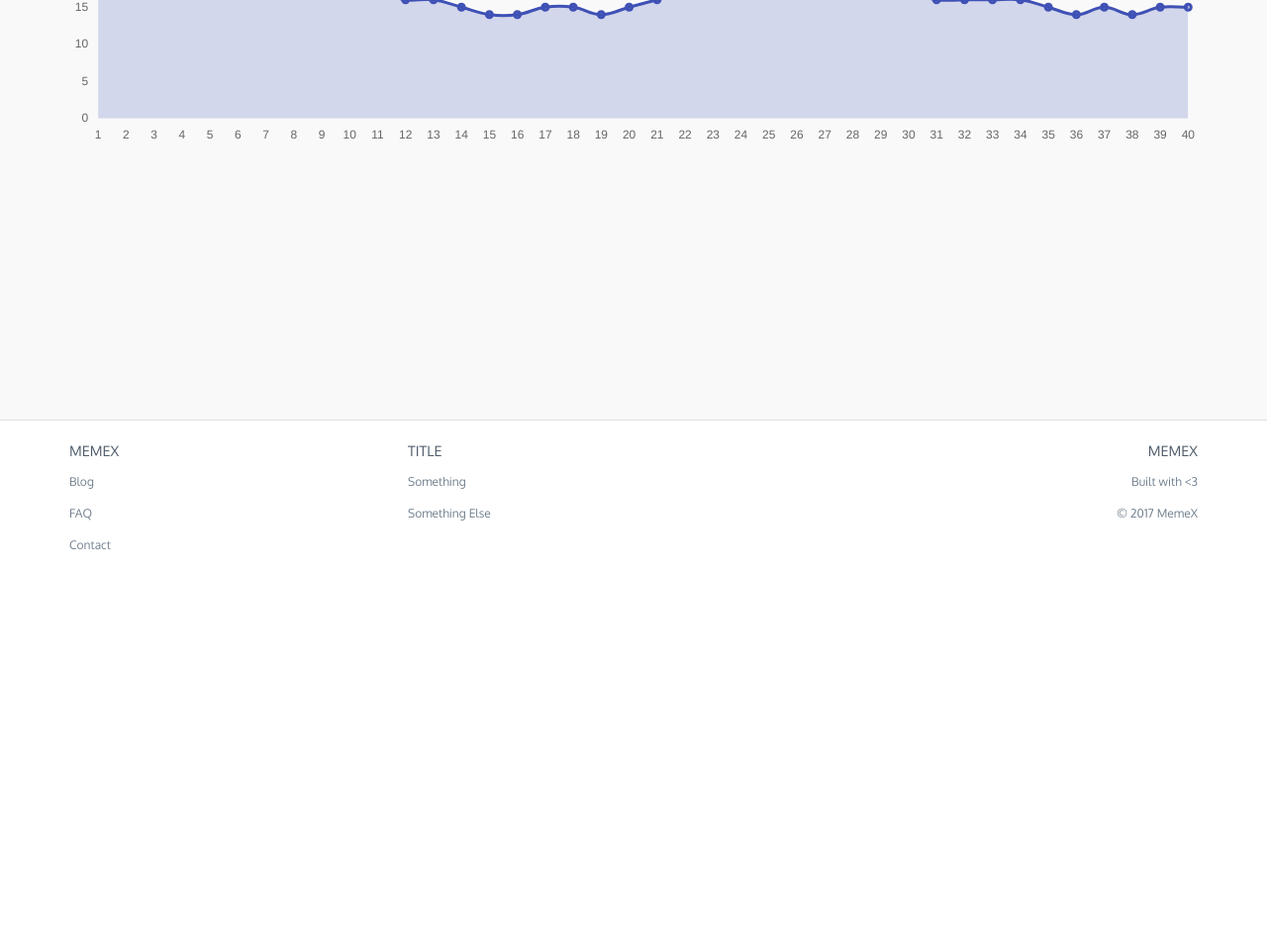
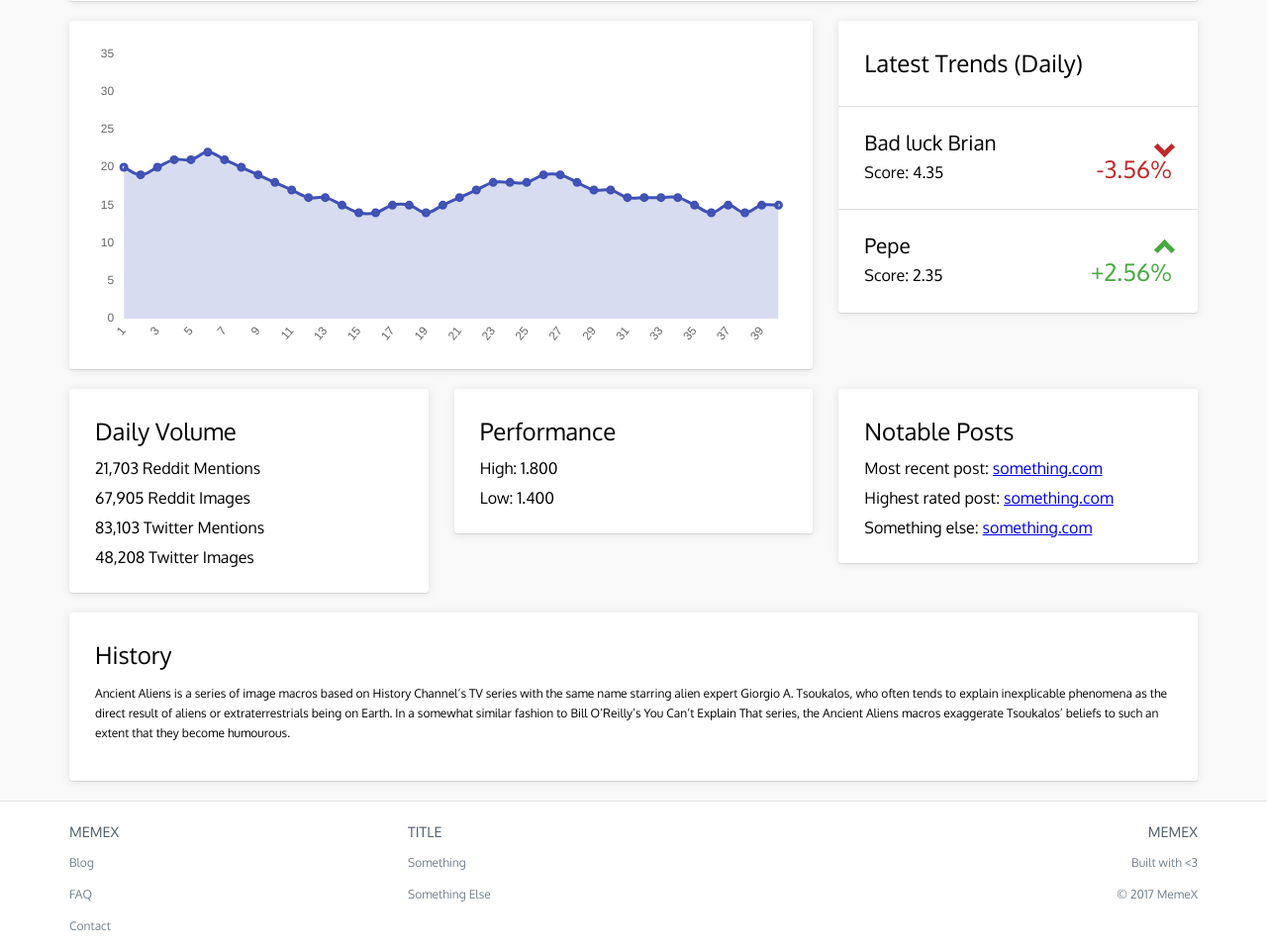
Before and after one commit to SDupZ/memex, a Django app: page /m/1 in a window 1280 px wide. Shown: the part 397-1355 px from the top of the page at 99% size. Before the commit the page ends 953 px from the top, so only its background shows below. Run offline with Django 3.2, Linux system fonts and the light colour scheme; some libraries are stand-ins or nearby versions.

Commit message:
Added some dummy stats page

```diff
--- a/static/css/main.css
+++ b/static/css/main.css
@@ -2323,7 +2323,8 @@
   transition-duration: 0.3s;
   transition-timing-function: cubic-bezier(0.55, 0.055, 0.675, 0.19); }
   .hamburger--spin .hamburger-inner::before {
-    transition: top 0.1s 0.34s ease-in, opacity 0.1s ease-in; }
+    transition: top 0.1s 0.34s ease-in,
+ opacity 0.1s ease-in; }
   .hamburger--spin .hamburger-inner::after {
     transition: bottom 0.1s 0.34s ease-in, transform 0.3s cubic-bezier(0.55, 0.055, 0.675, 0.19); }
 
@@ -2336,7 +2337,8 @@
     background-color: #fff;
     top: 0;
     opacity: 0;
-    transition: top 0.1s ease-out, opacity 0.1s 0.14s ease-out; }
+    transition: top 0.1s ease-out,
+ opacity 0.1s 0.14s ease-out; }
   .hamburger--spin.is-active .hamburger-inner::after {
     background-color: #fff;
     bottom: 0;
@@ -2350,7 +2352,8 @@
   transition-duration: 0.3s;
   transition-timing-function: cubic-bezier(0.55, 0.055, 0.675, 0.19); }
   .hamburger--spin-r .hamburger-inner::before {
-    transition: top 0.1s 0.34s ease-in, opacity 0.1s ease-in; }
+    transition: top 0.1s 0.34s ease-in,
+ opacity 0.1s ease-in; }
   .hamburger--spin-r .hamburger-inner::after {
     transition: bottom 0.1s 0.34s ease-in, transform 0.3s cubic-bezier(0.55, 0.055, 0.675, 0.19); }
 
@@ -2361,7 +2364,8 @@
   .hamburger--spin-r.is-active .hamburger-inner::before {
     top: 0;
     opacity: 0;
-    transition: top 0.1s ease-out, opacity 0.1s 0.14s ease-out; }
+    transition: top 0.1s ease-out,
+ opacity 0.1s 0.14s ease-out; }
   .hamburger--spin-r.is-active .hamburger-inner::after {
     bottom: 0;
     transform: rotate(-90deg);
@@ -2374,7 +2378,8 @@
   transition-duration: 0.1s;
   transition-timing-function: cubic-bezier(0.55, 0.055, 0.675, 0.19); }
   .hamburger--squeeze .hamburger-inner::before {
-    transition: top 0.1s 0.14s ease, opacity 0.1s ease; }
+    transition: top 0.1s 0.14s ease,
+ opacity 0.1s ease; }
   .hamburger--squeeze .hamburger-inner::after {
     transition: bottom 0.1s 0.14s ease, transform 0.1s cubic-bezier(0.55, 0.055, 0.675, 0.19); }
 
@@ -2385,7 +2390,8 @@
   .hamburger--squeeze.is-active .hamburger-inner::before {
     top: 0;
     opacity: 0;
-    transition: top 0.1s ease, opacity 0.1s 0.14s ease; }
+    transition: top 0.1s ease,
+ opacity 0.1s 0.14s ease; }
   .hamburger--squeeze.is-active .hamburger-inner::after {
     bottom: 0;
     transform: rotate(-90deg);
@@ -2536,11 +2542,12 @@
     margin: 0 auto; }
 
 .base-card {
-  overflow: auto;
   background: white;
   box-shadow: 0 1px 1px rgba(0, 0, 0, 0.1), 0 1px 8px rgba(0, 0, 0, 0.1);
   border-radius: 3px;
-  margin: 40px auto; }
+  margin-bottom: 20px; }
+  .base-card--top {
+    margin-top: 20px; }
 
 .divider-vertical {
   height: 18px;
@@ -2696,6 +2703,18 @@
   .heading__page--white {
     color: #fff; }
 
+.heading__1 {
+  display: block;
+  font-size: 2em;
+  font-weight: 500;
+  color: #000; }
+
+.heading__2 {
+  display: block;
+  font-size: 1.8em;
+  font-weight: 500;
+  color: #000; }
+
 .heading__3 {
   display: block;
   font-size: 1.5em;
@@ -2739,7 +2758,7 @@
 
 .jumbotron {
   background-color: #2c3343;
-  margin-bottom: 0;
+  margin-bottom: 20px;
   position: relative;
   height: 500px;
   display: flex;
@@ -2986,4 +3005,11 @@
   max-width: 600px; }
 
 .meme-page__chart-container {
-  height: 300px; }
+  height: 300px;
+  padding: 26px; }
+
+.meme-tile__container {
+  padding: 26px; }
+
+.meme-preview {
+  width: 100%; }
--- a/static/sass/components/_card.scss
+++ b/static/sass/components/_card.scss
@@ -1,10 +1,12 @@
 .base-card {
-    overflow: auto;
     background: white;
     box-shadow: 0 1px 1px rgba(0,0,0,0.1), 0 1px 8px rgba(0,0,0,0.1);
     border-radius: 3px;
+    margin-bottom: 20px;
 
-    margin: 40px auto;
+    &--top {
+        margin-top: 20px;
+    }
 }
 
 .base-card__content {
--- a/static/sass/components/_headings.scss
+++ b/static/sass/components/_headings.scss
@@ -9,6 +9,20 @@
     &--white {
         color: $white;
     }
+}
+
+.heading__1 {
+    display: block;
+    font-size: 2em;
+    font-weight: 500;
+    color: $black;
+}
+
+.heading__2 {
+    display: block;
+    font-size: 1.8em;
+    font-weight: 500;
+    color: $black;
 }
 
 .heading__3 {
--- a/static/sass/components/_jumbotron.scss
+++ b/static/sass/components/_jumbotron.scss
@@ -1,6 +1,6 @@
 .jumbotron {
     background-color: $test;
-	margin-bottom: 0;
+  	margin-bottom: 20px;
   	position: relative;
 
     height: 500px;
--- a/static/sass/pages/_meme.scss
+++ b/static/sass/pages/_meme.scss
@@ -1,3 +1,12 @@
 .meme-page__chart-container {
     height: 300px;
+    padding: 26px;
 }
+
+.meme-tile__container {
+    padding: 26px;
+}
+
+.meme-preview {
+    width: 100%;
+}
--- a/templates/home.html
+++ b/templates/home.html
@@ -21,12 +21,10 @@
                         <a href="#" class="metrics-tile__section">
                             <div class="heading__3">Latest Trends (Daily)</div>
                         </a>
-
                         {% include 'includes/_metrics-tile__section.html' with title="Bad luck Brian" score=4.35 percentage=-3.56 %}
                         {% include 'includes/_metrics-tile__section.html' with title="Pepe" score=2.35 percentage=2.56 %}
                         {% include 'includes/_metrics-tile__section.html' with title="Cash me outside" score=9.35 percentage=-5.52 %}
                         {% include 'includes/_metrics-tile__section.html' with title="King Arthur" score=8.35 percentage=134.42 %}
-
                         {% endspaceless %}
                     </div>
                 </div>
--- a/templates/meme.html
+++ b/templates/meme.html
@@ -7,17 +7,93 @@
 {% endblock %}
 
 {% block main-content %}
+{% spaceless %}
     <div class="page">
         <div class="container">
-                <div class="heading__page">
-                    Something
+            <div class="grid grid--center">
+                <div class="grid__item">
+                    <div class="base-card base-card--top">
+                        <div class="grid grid--center">
+                            <div class="grid__item mobile--one-half tablet--two-thirds">
+                                <div class="meme-tile__container">
+                                    <div class="heading__1">King Arthur (KA)</div>
+                                    <div class="heading__3">1.54</div>
+                                </div>
+                            </div>
+
+                            <div class="grid__item mobile--one-half tablet--one-third">
+                                <img class="meme-preview" src="{% static 'img/temp/meme2.jpg' %}" />
+                            </div>
+                        </div>
+                    </div>
+                </div>
+                <div class="grid__item desktop--two-thirds">
+                    <div class="base-card">
+                        <div class="meme-page__chart-container">
+                                <canvas id="myChart"></canvas>
+                        </div>
+                    </div>
+                </div>
+                <div class="grid__item desktop--one-third">
+                    <div class="base-card">
+                        <a href="#" class="metrics-tile__section">
+                            <div class="heading__3">Latest Trends (Daily)</div>
+                        </a>
+                        {% include 'includes/_metrics-tile__section.html' with title="Bad luck Brian" score=4.35 percentage=-3.56 %}
+                        {% include 'includes/_metrics-tile__section.html' with title="Pepe" score=2.35 percentage=2.56 %}
+                    </div>
                 </div>
 
-                <div class="meme-page__chart-container">
-                        <canvas id="myChart"></canvas>
+                <div class="grid__item desktop--one-third">
+                    <div class="base-card">
+                        <div class="meme-tile__container">
+                            <div class="heading__3">Daily Volume</div>
+                            <p class="trends--score">21,703 Reddit Mentions</p>
+                            <p class="trends--score">67,905 Reddit Images</p>
+                            <p class="trends--score">83,103 Twitter Mentions</p>
+                            <p class="trends--score">48,208 Twitter Images</p>
+                        </div>
+                    </div>
                 </div>
+
+                <div class="grid__item desktop--one-third">
+                    <div class="base-card">
+                        <div class="meme-tile__container">
+                            <div class="heading__3">Performance</div>
+                            <p class="trends--score">High: 1.800</p>
+                            <p class="trends--score">Low:  1.400</p>
+                        </div>
+                    </div>
+                </div>
+
+                <div class="grid__item desktop--one-third">
+                    <div class="base-card">
+                        <div class="meme-tile__container">
+                            <div class="heading__3">Notable Posts</div>
+                            <p class="trends--score">Most recent post: <a href="#">something.com</a></p>
+                            <p class="trends--score">Highest rated post: <a href="#">something.com</a></p>
+                            <p class="trends--score">Something else: <a href="#">something.com</a></p>
+                        </div>
+                    </div>
+                </div>
+
+                <div class="grid__item">
+                    <div class="base-card">
+                        <div class="meme-tile__container">
+                            <div class="heading__3">History</div>
+                            <p>
+                              Ancient Aliens is a series of image macros based on History Channel’s TV series with the same name starring alien expert Giorgio A. Tsoukalos, who often tends to explain inexplicable phenomena as the direct result of aliens or extraterrestrials being on Earth. In a somewhat similar fashion to Bill O’Reilly’s You Can’t Explain That series, the Ancient Aliens macros exaggerate Tsoukalos’ beliefs to such an extent that they become humourous.
+                            </p>
+                        </div>
+                    </div>
+                </div>
+            </div>
+
+
+
         </div>
     </div>
+{% endspaceless %}
 {% endblock main-content %}
 
 {% block scripts %}
```
Also changed, not shown: 2 other files. Lines whose indentation alone changed are shown as unchanged.
